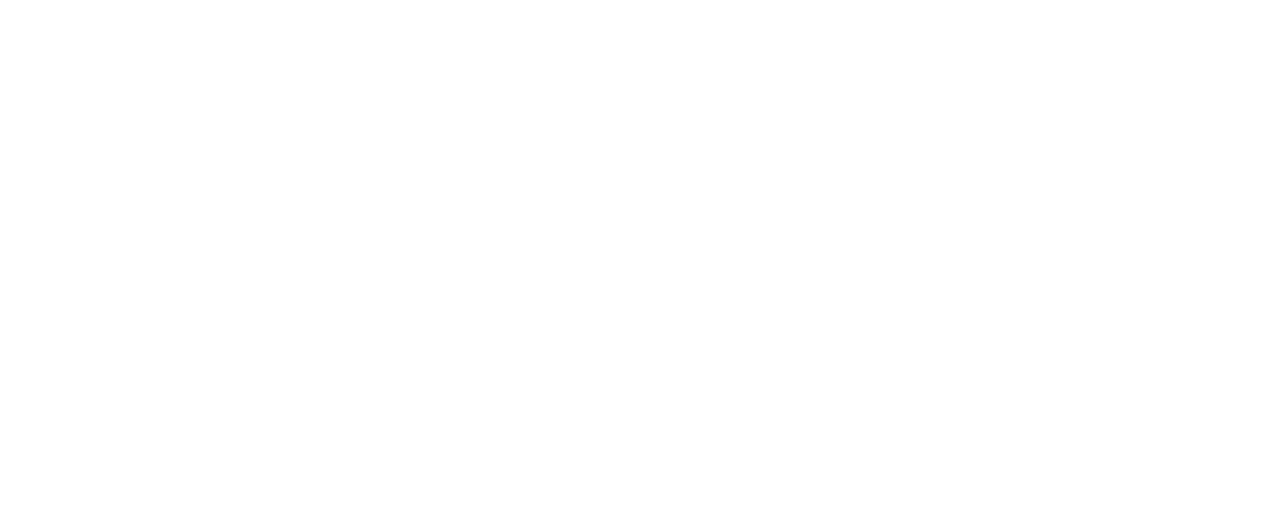
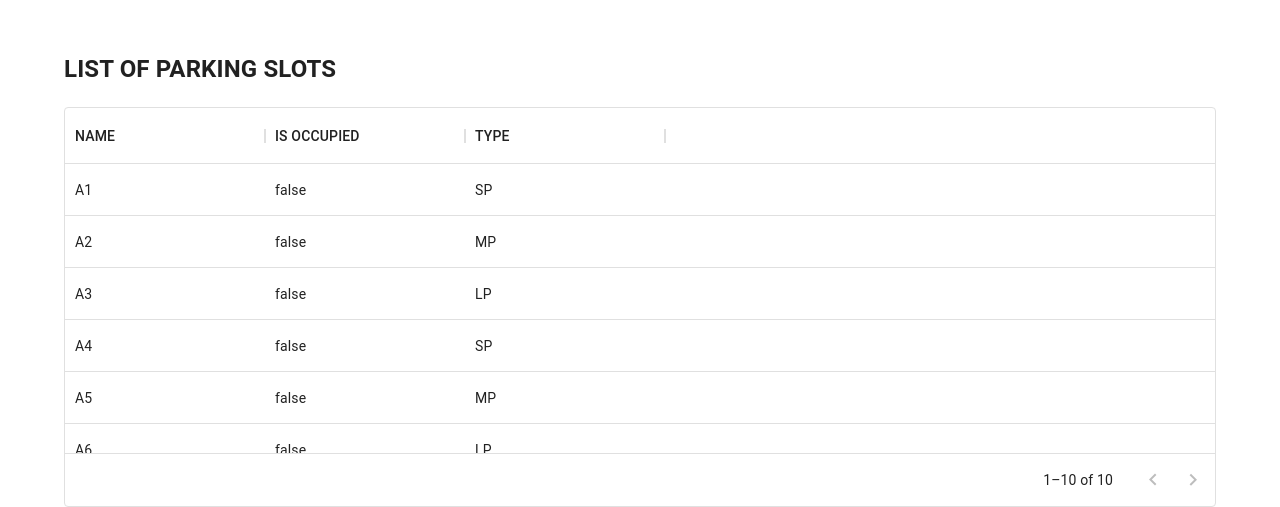
Before and after one commit to edrsn27/parkingv2, a Next.js app: page / in a window 1280 px wide. Shown: the part 1496-2003 px from the top of the page. Before the commit the page ends 1003 px from the top, so only its background shows below. Built offline with nearby package versions, Linux system fonts and the light colour scheme.

Commit message:
list of parking slots

```diff
--- /dev/null
+++ b/components/ParkingSlots/Index.js
@@ -0,0 +1,23 @@
+import * as React from "react";
+import { DataGrid } from "@mui/x-data-grid";
+
+const columns = [
+  { field: "name", headerName: "NAME", width: 200 },
+  { field: "isOccupied", headerName: "IS OCCUPIED", width: 200 },
+  { field: "type", headerName: "TYPE", width: 200 },
+];
+
+export default function DataTable(props) {
+  return (
+    <div style={{ height: 400, width: "100%" }}>
+      <h2>LIST OF PARKING SLOTS</h2>
+      <DataGrid
+        getRowId={(r) => r.name}
+        rows={props.parkingSlots}
+        columns={columns}
+        pageSize={10}
+        rowsPerPageOptions={[10]}
+      />
+    </div>
+  );
+}
--- a/components/Transactions/Index.js
+++ b/components/Transactions/Index.js
@@ -14,7 +14,6 @@
         sort: false,
         empty: true,
         customBodyRenderLite: (dataIndex) => {
-
           return (
             <UnPark
               dataIndex={dataIndex}
@@ -26,7 +25,7 @@
         },
       },
     },
-    { name: "id", label: "ID" ,width:100},
+    { name: "id", label: "ID", width: 100 },
     { name: "carPlateNumber", label: "Plate Number", width: 130 },
     {
       name: "carType",
@@ -59,12 +58,13 @@
     },
   ];
   return (
-    <div style={{ height: 500, width: "100%" }}>
+    <div style={{ height: 1000, width: "100%" }}>
       {transactions && (
         <MUIDataTable
           title={"Employee List"}
           data={transactions}
           columns={columns}
+
         />
       )}
     </div>
--- a/pages/index.js
+++ b/pages/index.js
@@ -7,6 +7,7 @@
 import Button from "@mui/material/Button";
 import moment from "moment";
 import Transactions from "../components/Transactions/Index";
+import ParkingSlots from "../components/ParkingSlots/Index";
 export default function Index() {
   //transactions
   const [transactions, setTransactions] = useState([]);
@@ -225,6 +226,13 @@
         </Grid>
       </Grid>
       <br />
+      <br />
+      <Grid container spacing={2}>
+        <Grid item xs={12}>
+          <ParkingSlots parkingSlots={parkingSlots}/>
+        </Grid>
+      </Grid>
+      <br />
     </Layout>
   );
 }
```
Lines whose indentation alone changed are shown as unchanged.
